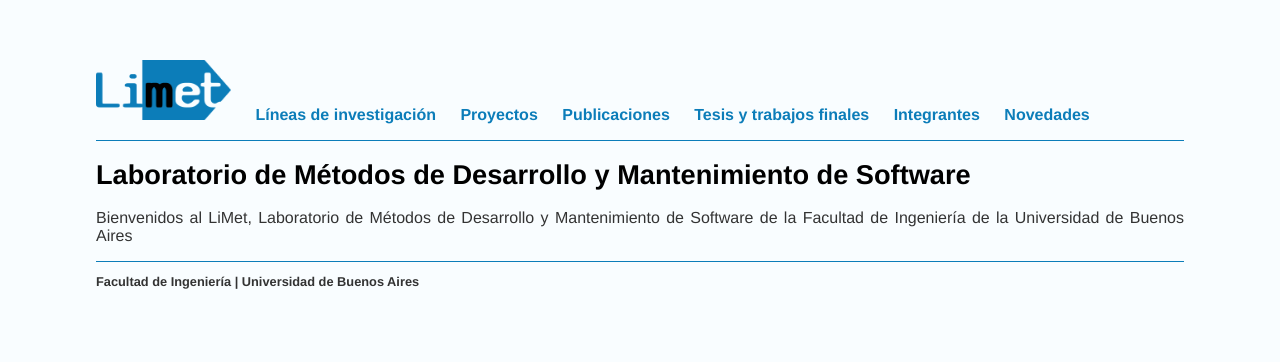
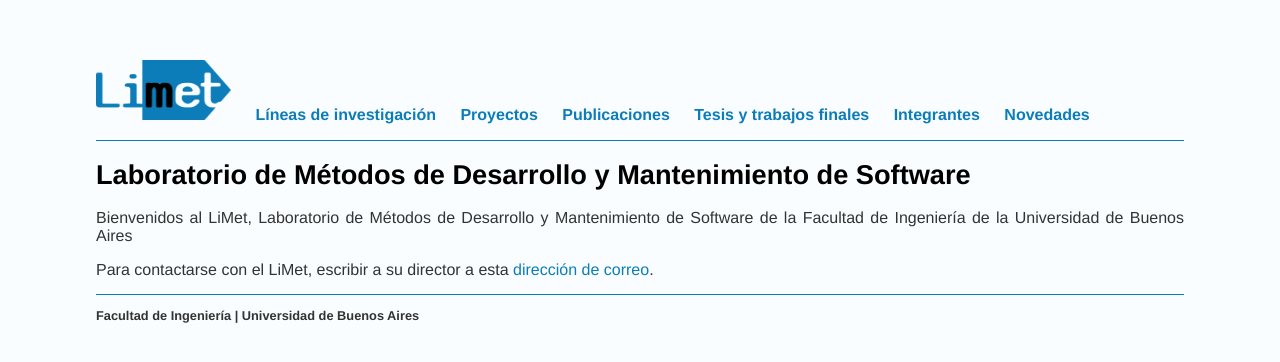
Before and after one commit to limetfiuba/limetfiuba.github.io, a Jekyll site: the page built from index.html, in a window 1280 px wide. Shown: the top 362 px of the page. Built offline with Jekyll 4.4.1, drawn with Linux system fonts in a browser that asks for light colours.

Commit message:
Update index.html

```diff
--- a/index.html
+++ b/index.html
@@ -4,6 +4,10 @@
 ---
 <h1>Laboratorio de Métodos de Desarrollo y Mantenimiento de Software</h1>
 <div class="blurb">
-<p>
-  Bienvenidos al LiMet, Laboratorio de Métodos de Desarrollo y Mantenimiento de Software de la Facultad de Ingeniería de la Universidad de Buenos Aires</p>
+  <p>
+  Bienvenidos al LiMet, Laboratorio de Métodos de Desarrollo y Mantenimiento de Software de la Facultad de Ingeniería de la Universidad de Buenos Aires
+  </p>
+  <p>
+  Para contactarse con el LiMet, escribir a su director a esta <a href="mailTo:cfontela@fi.uba.ar">dirección de correo</a>.
+  </p>
 </div>
```
